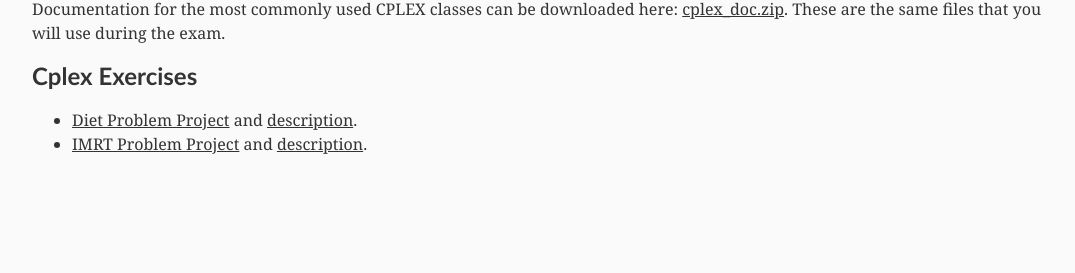
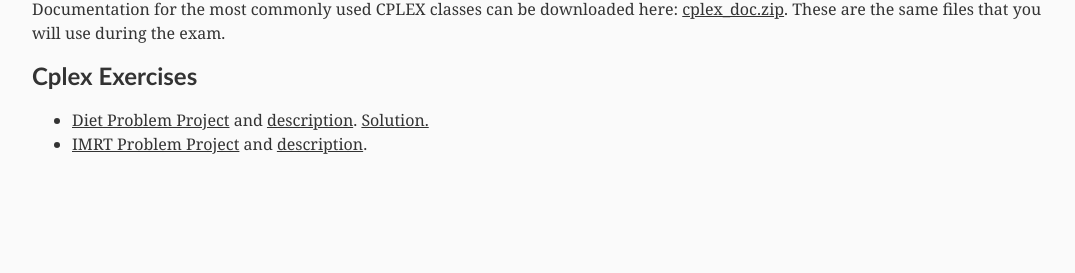
Before and after one commit to alberto-santini/alberto-santini.github.io, a Jekyll site: the page built from oa/index.html, in a window 1280 px wide. Shown: the part 1378-1651 px from the top of the page, without its empty margins (88-1163 px from the left). Built offline with Jekyll 4.4.1, drawn with Linux system fonts in a browser that asks for light colours.

Commit message:
Added link to Diet Solution

```diff
--- a/oa/index.html
+++ b/oa/index.html
@@ -95,6 +95,7 @@
     <ul>
       <li>
         <a href="/files/oa/2018DietProblem.zip">Diet Problem Project</a> and <a href="/files/oa/diet.pdf">description</a>.
+        <a href="/files/oa/2018DietProblemSolution.zip">Solution.</a>
       </li>
       <li>
         <a href="/files/oa/2018IMRT.zip">IMRT Problem Project</a> and <a href="/files/oa/imrt.pdf">description</a>.
```
